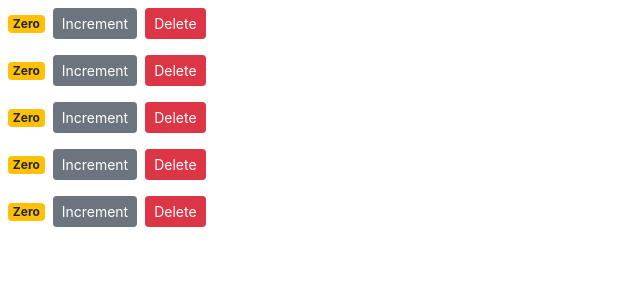
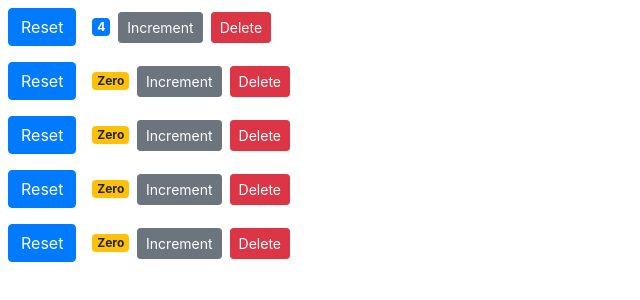
Before and after one commit to Mpinan/ReactProject, a React (Create React App) app in the folder shopping-list/: page / in a window 1280 px wide. Shown: the top 300 px of the page, without its empty margins (0-640 px from the left). Built offline with nearby package versions, Linux system fonts and the light colour scheme.

Commit message:
Fixed error with increment button, added reset button

```diff
--- a/shopping-list/src/components/shopping.jsx
+++ b/shopping-list/src/components/shopping.jsx
@@ -2,22 +2,25 @@ import React, { Component } from "react";
 
 class Shopping extends Component {
   state = {
-    value: this.props.value
+    value: this.props.item.value
   };
 
   handleIncrement = product => {
-    this.setState({ count: this.state.value + 1 });
+    this.setState({ value: this.state.value + 1 });
   };
 
   render() {
-    console.log(this.props);
     return (
       <div>
+        <button
+          onClick={this.handleResets}
+          className="btn btn-primary btn-smalls m-2"
+        >
+          Reset
+        </button>
         <span className={this.getBadgeClasses()}>{this.formatCount()}</span>
         <button
-          onClick={() => {
-            this.handleIncrement({ id: 2 });
-          }}
+          onClick={this.handleIncrement}
           className="btn btn-secondary btn-sm"
         >
           Increment
@@ -25,7 +28,7 @@ class Shopping extends Component {
 
         <button
           onClick={() => {
-            this.props.onDelete(this.props.id);
+            this.props.onDelete(this.props.item.id);
           }}
           className="btn btn-danger btn-sm m-2"
         >
--- a/shopping-list/src/components/shoppings.jsx
+++ b/shopping-list/src/components/shoppings.jsx
@@ -3,26 +3,37 @@ import Shopping from "./shopping";
 
 class Shoppings extends Component {
   state = {
-    Shoppings: [
-      { id: 1, value: 0 },
+    items: [
+      { id: 1, value: 4 },
       { id: 2, value: 0 },
       { id: 3, value: 0 },
       { id: 4, value: 0 },
       { id: 5, value: 0 }
     ]
   };
-  handleDelete = shopId => {
-    console.log("Event handle called", shopId);
+
+  handleDelete = itemId => {
+    const items = this.state.items.filter(i => i.id !== itemId);
+    this.setState({ items });
   };
+
+  handleReset = () => {
+    this.state.items.map(i => {
+      i.value = 0;
+      return i;
+    });
+    this.setState({ items });
+  };
+
   render() {
     return (
       <div>
-        {this.state.Shoppings.map(shop => (
+        {this.state.items.map(item => (
           <Shopping
-            key={shop.id}
+            key={item.id}
+            value={item.value}
             onDelete={this.handleDelete}
-            value={shop.value}
-            id={shop.id}
+            item={item}
           />
         ))}
       </div>
```
